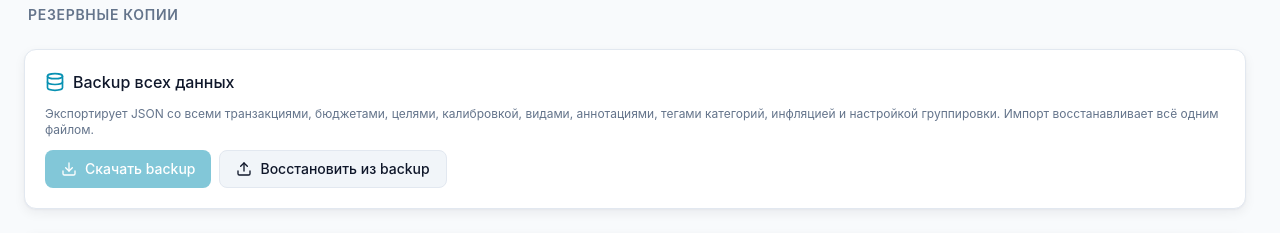
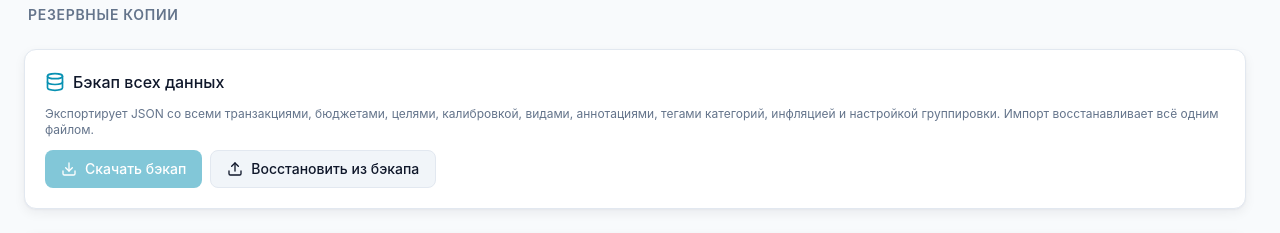
Before and after one commit to velios/DzenAnalytics, a React (Vite) app: page /import in a window 1280 px wide. Shown: the part 1579-1812 px from the top of the page. Built offline with nearby package versions, Linux system fonts and the light colour scheme.

Commit message:
i18n(settings): backup → бэкап in user-visible strings

```diff
--- a/src/pages/ImportPage.tsx
+++ b/src/pages/ImportPage.tsx
@@ -229,13 +229,13 @@ export function ImportPage() {
   }
 
   async function importBackup(file: File) {
-    if (!confirm("Восстановить из backup'а? Текущие данные будут заменены.")) return;
+    if (!confirm("Восстановить из бэкапа? Текущие данные будут заменены.")) return;
     setBackupBusy(true);
     setBackupMsg(null);
     try {
       const text = await file.text();
       const dump = JSON.parse(text);
-      if (!dump.version) throw new Error("Не похоже на backup DzenAnalytics");
+      if (!dump.version) throw new Error("Не похоже на бэкап DzenAnalytics");
       if (dump.transactions) await db.saveTransactions(dump.transactions);
       if (dump.rates) await db.saveRates(dump.rates);
       if (dump.importMeta) await db.saveImportMeta(dump.importMeta);
@@ -825,7 +825,7 @@ export function ImportPage() {
       <div className="card card-pad">
         <div className="flex items-center gap-2 mb-3">
           <Database className="w-5 h-5 text-accent" />
-          <span className="font-medium">Backup всех данных</span>
+          <span className="font-medium">Бэкап всех данных</span>
         </div>
         <p className="text-xs text-muted mb-3">
           Экспортирует JSON со всеми транзакциями, бюджетами, целями, калибровкой, видами,
@@ -839,7 +839,7 @@ export function ImportPage() {
             className="btn-primary text-sm"
           >
             <Download className="w-4 h-4" />
-            Скачать backup
+            Скачать бэкап
           </button>
           <button
             onClick={() => backupRef.current?.click()}
@@ -847,7 +847,7 @@ export function ImportPage() {
             className="btn-ghost text-sm"
           >
             <Upload className="w-4 h-4" />
-            Восстановить из backup
+            Восстановить из бэкапа
           </button>
           <input
             ref={backupRef}
```
